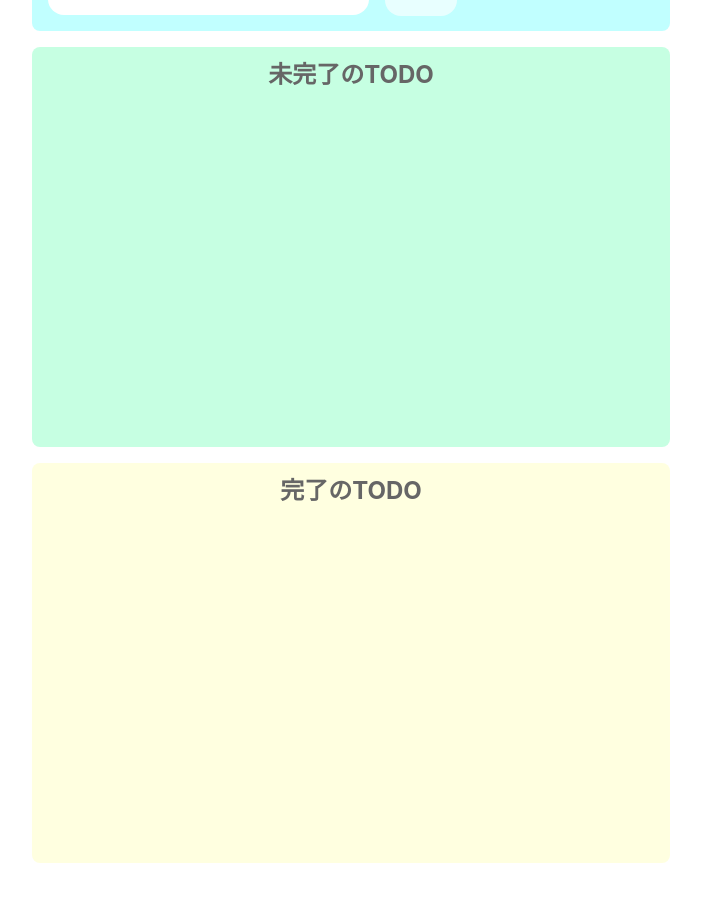
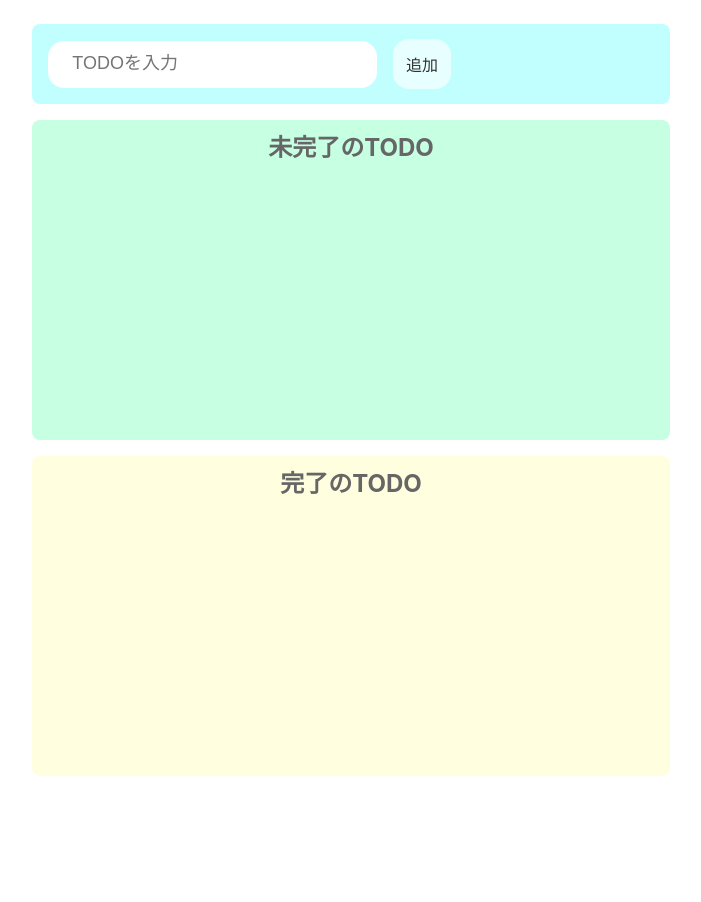
Before and after one commit to SatoTaisei/todo-app, a Next.js app: page / in a window 1280 px wide. Shown: the top 902 px of the page, without its empty margins (289-990 px from the left). After the commit the page ends 864 px from the top, so only its background shows below. Built offline with nearby package versions, Linux system fonts and the light colour scheme.

Commit message:
💄 画面幅変更への対応

```diff
--- a/styles/Home.module.css
+++ b/styles/Home.module.css
@@ -22,7 +22,7 @@
 .input_area {
   background-color: #c1ffff;
   width: 85%;
-  height: 10%;
+  height: 10vh;
   padding: 0 16px;
   margin: 8px 0;
   border-radius: 8px;
@@ -31,24 +31,27 @@
 }
 
 .btn {
+  color: #333;
   font-size: medium;
   border-radius: 16px;
   border: none;
-  padding: 20px;
+  padding: 1.6vh;
   margin: 16px;
   background-color: #e8ffff;
 }
 
 .btn:hover {
-  background-color: #76e9ff;
+  background-color: #60e9ff;
   color: #fff;
+  font-weight: bold;
   cursor: pointer;
 }
 
 .imcomplete_area {
   background-color: #c6ffe2;
   width: 85%;
-  min-height: 400px;
+  min-height: 200px;
+  height: 40vh;
   padding: 8px;
   margin: 8px 0;
   border-radius: 8px;
@@ -57,7 +60,8 @@
 .complete_area {
   background-color: #ffffe0;
   width: 85%;
-  min-height: 400px;
+  min-height: 200px;
+  height: 40vh;
   padding: 8px;
   margin: 8px 0;
   border-radius: 8px;
--- a/styles/globals.css
+++ b/styles/globals.css
@@ -18,7 +18,7 @@ li {
 input {
   border-radius: 16px;
   border: none;
-  padding: 24px 120px 24px 24px;
+  padding: 2vh 10vw 2vh 24px;
   outline: none;
 }
 
```
